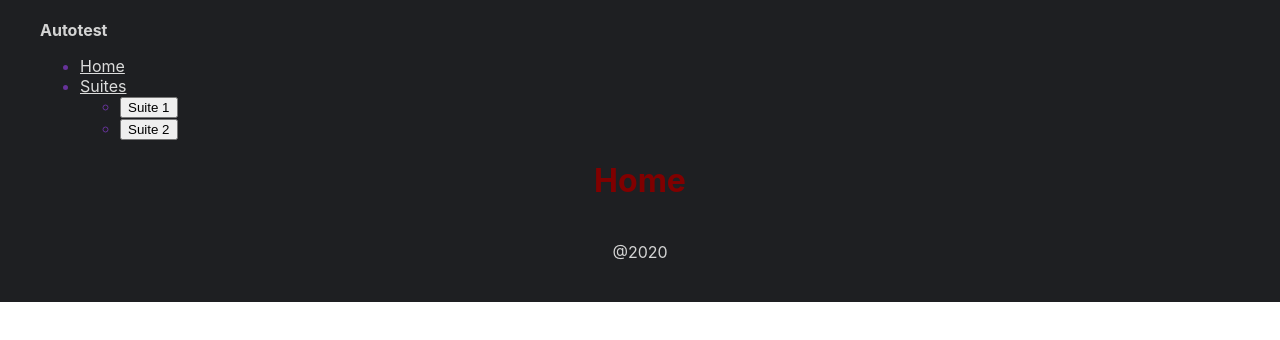
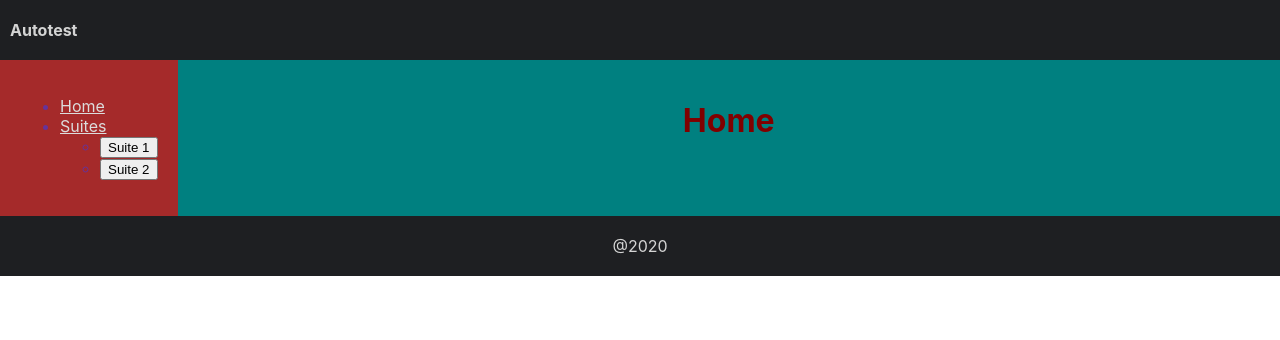
Before and after one commit to ophelielv/autotest, a React (Create React App) app in the folder autotestfront/: page / in a window 1280 px wide. Shown: the top 340 px of the page. Built offline with nearby package versions, Linux system fonts and the light colour scheme.

Commit message:
css grid : positions

```diff
--- a/autotestfront/src/App.css
+++ b/autotestfront/src/App.css
@@ -1,7 +1,19 @@
 .App {
-  padding: 20px 40px;
   background-color: rgb(30, 31, 34);
   color: rgb(212, 212, 212);
+  display: grid;
+  grid-template-columns: auto 1fr;
+}
+
+.App-header {
+  grid-column: 1 / -1;
+  padding: 20px 10px;
+}
+
+.App-footer {
+  text-align: center;
+  padding: 20px 10px;
+  grid-column: 1 / -1;
 }
 
 h1 { color: maroon; text-align: center;}
@@ -10,22 +22,20 @@ h3 { color: blueviolet;}
 h4 { color: mediumpurple}
 a { color: gainsboro; }
 
-label{
+label {
   margin-right: 10px;
 }
 
-footer {
-  text-align: center;
-  padding: 20px 10px;
+.Main-container{
+  background-color: teal;
+  padding: 20px 20px;
 }
 
-.AppContainer{
-
+.App-nav {
+  background-color: brown;
+  padding: 20px 20px;
 }
 
-.AppNav {
-
-}
 /*
 .App-logo {
   height: 40vmin;
--- a/autotestfront/src/App.js
+++ b/autotestfront/src/App.js
@@ -27,7 +27,7 @@ function App() {
           <Route path="/"><Home /></Route>
         </Switch>
 
-        <footer> @2020 </footer>
+        <footer className="App-footer"> @2020 </footer>
       </div>
 
     </Router >
--- a/autotestfront/src/components/navigation.js
+++ b/autotestfront/src/components/navigation.js
@@ -12,7 +12,7 @@ function Navigation(props) {
     }
   ]
   return (
-    <nav className="AppNav">
+    <nav className="App-nav">
       <ul>
         <li><Link to="/">Home</Link></li>
         <li>
--- a/autotestfront/src/scenes/home.js
+++ b/autotestfront/src/scenes/home.js
@@ -3,7 +3,7 @@ import './home.css';
 
 function Home() {
   return (
-    <main className="AppContainer">
+    <main className="Main-container">
       <h1>Home</h1>
     </main>
   );
--- a/autotestfront/src/scenes/suite.js
+++ b/autotestfront/src/scenes/suite.js
@@ -44,7 +44,7 @@ function Suite() {
   ];
 
   return (
-    <main className="AppContainer">
+    <main className="Main-container">
       <h1>Tests suite</h1>
       <h2>Presentation</h2>
       <p>
```
